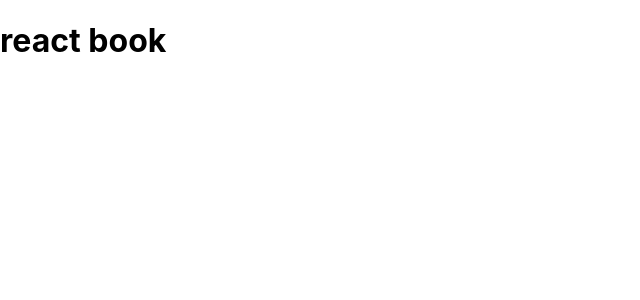
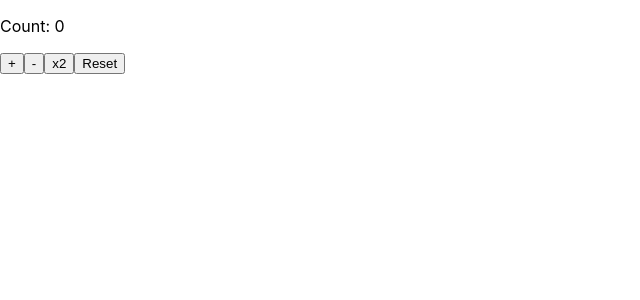
Before and after one commit to takumi0703/react-sample, a React (Create React App) app: page / in a window 1280 px wide. Shown: the top 300 px of the page, without its empty margins (0-640 px from the left). Built offline with nearby package versions, Linux system fonts and the light colour scheme.

Commit message:
usestate usereducer

```diff
--- /dev/null
+++ b/src/components/Counter.tsx
@@ -0,0 +1,57 @@
+// 関数内で状態を管理できるフック、useStateとuseReducer
+// useStateはシンプルな状態管理に使われ、useReducerは複雑な状態管理や複数の要素をまとめて管理する際に向いている
+// おそらく違いは、状態の更新を行う関数の呼び出し方の違いで、
+// useReducerだと様々な要件を対応しやすいのかもしれない(下記例だと * やリセットもできる。といったように)
+
+// useStateを使用したコード
+// import { useState } from "react";
+// const Counter = () => {
+//   const [count, setCount] = useState(0);
+
+//   const increment = () => {
+//     setCount(count + 1);
+//   };
+
+//   return (
+//     <div>
+//       <p>Count: {count}</p>
+//       <button onClick={increment}>カウント！</button>
+//     </div>
+//   );
+// }
+// export default Counter;
+
+// useReducerを使用したコード
+import { useReducer } from "react";
+type Action = "DECREMENT" | "INCREMENT" | "DOUBLE" | "RESET";
+
+const reducer = (currentCount: number, action: Action) => {
+  switch (action) {
+    case "INCREMENT":
+      return currentCount + 1
+    case "DECREMENT":
+      return currentCount - 1
+    case "DOUBLE":
+      return currentCount * 2
+    case "RESET":
+      return 0
+    default:
+      return currentCount
+  }
+}
+
+const Counter = () => {
+  const [count, setCount] = useReducer(reducer, 0)
+
+  return (
+    <div>
+      <p>Count: {count}</p>
+      <button onClick={() => setCount("INCREMENT")}>+</button>
+      <button onClick={() => setCount("DECREMENT")}>-</button>
+      <button onClick={() => setCount("DOUBLE")}>x2</button>
+      <button onClick={() => setCount("RESET")}>Reset</button>
+    </div>
+  )
+}
+
+export default Counter
--- a/src/index.tsx
+++ b/src/index.tsx
@@ -7,6 +7,7 @@ import Hello from './components/Hello';
 import Message from './components/Message';
 import Parent from './components/ContainerSample';
 import Page from './components/ContextSample';
+import Counter from './components/Counter';
 
 // Reactコードをブラウザに表示するためのコード
 const root = ReactDOM.createRoot(
@@ -18,7 +19,8 @@ root.render(
     {/* <Hello /> */}
     {/* <Message /> */}
     {/* <Parent /> */}
-    <Page />
+    {/* <Page /> */}
+    <Counter />
   </React.StrictMode>
 );
 
```
